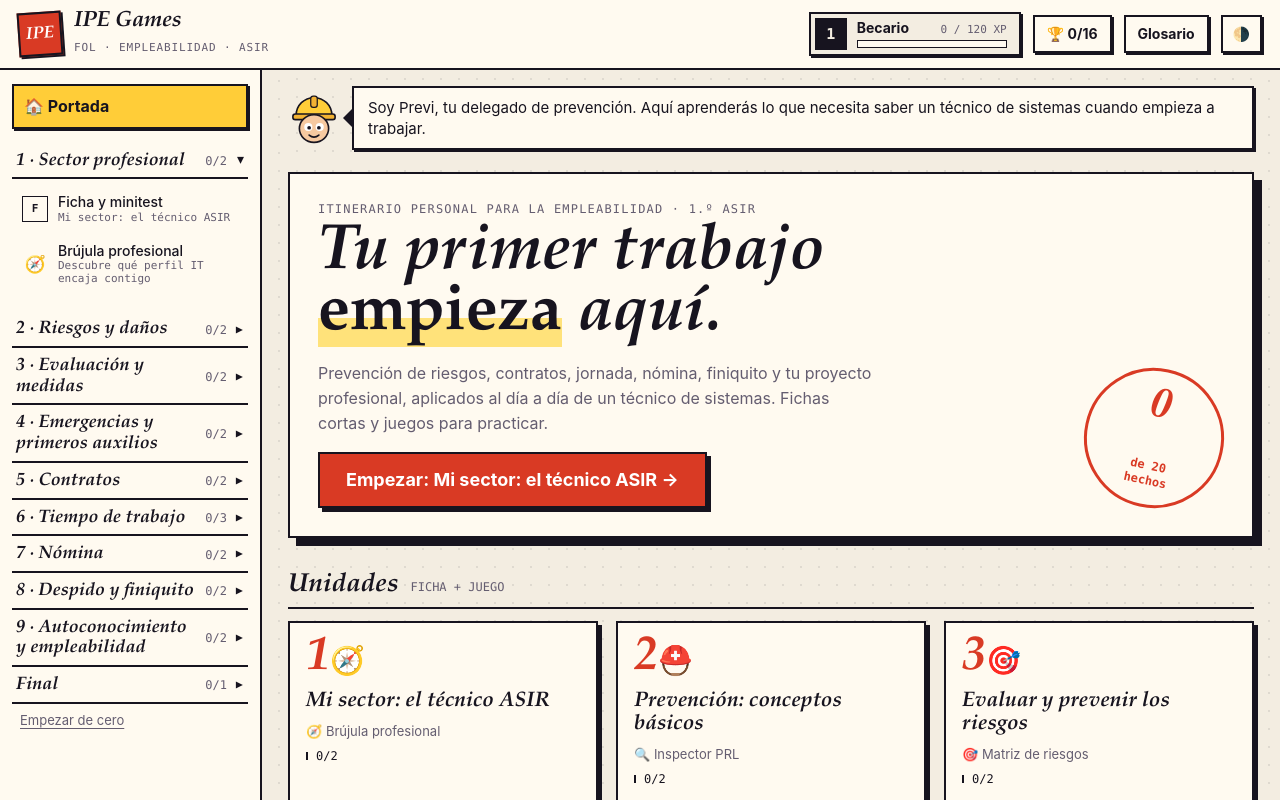
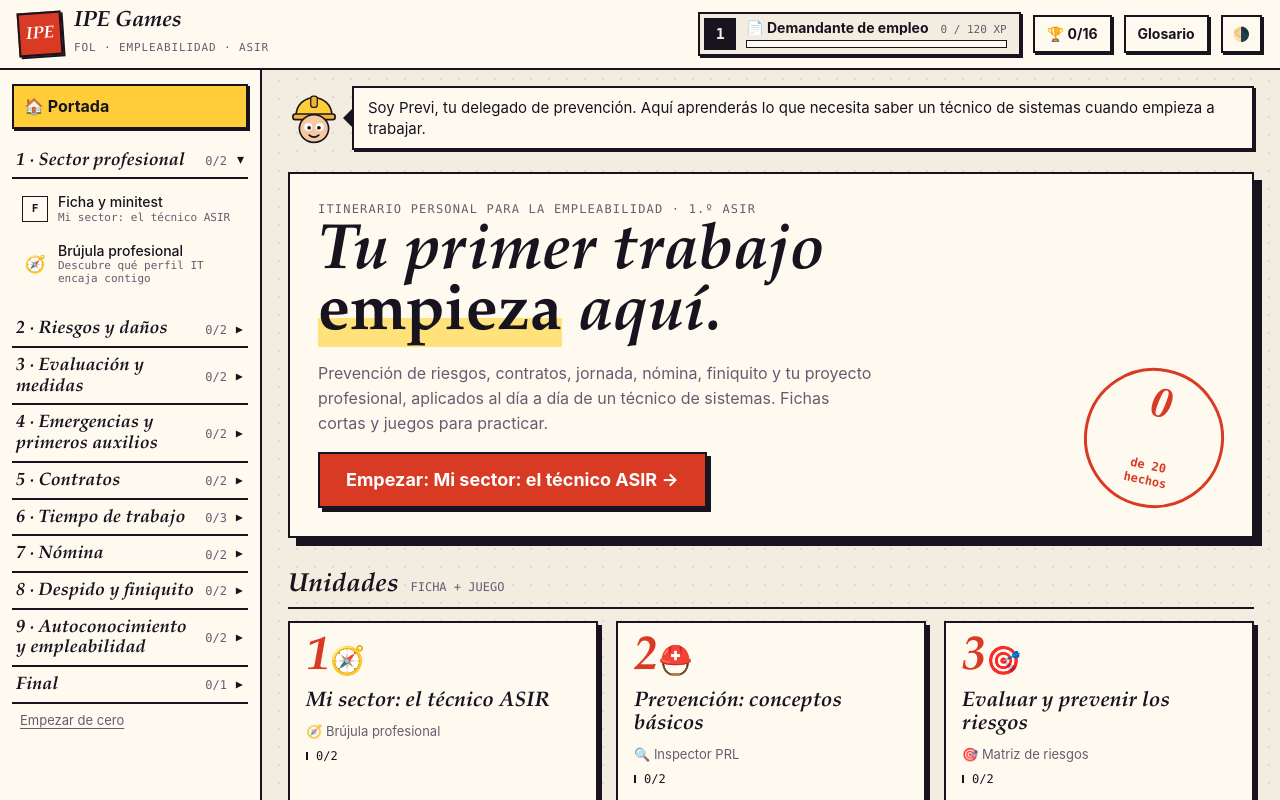
Before and after one commit to Tofalsote/ipe-games-web, a plain HTML site: page index.html in a window 1280 px wide. Drawn offline with Linux system fonts and the light colour scheme.

Commit message:
Rangos temáticos: trayectoria laboral del SEPE a fundar tu empresa IT
Co-Authored-By: Claude Opus 5.5 <noreply@anthropic.com>

```diff
--- a/css/style.css
+++ b/css/style.css
@@ -3690,3 +3690,19 @@ body.ipe #panel { border: 0; background: none; box-shadow: none; padding: 0 0 24
   body.ipe .insp-art.zoomed svg.art { width: 820px; max-width: none; display: block; }
   body.ipe .insp-side { scroll-margin-top: 10px; }
 }
+
+/* ---- rangos: trayectoria laboral ---- */
+body.ipe #hudRank { white-space: nowrap; overflow: hidden; text-overflow: ellipsis; max-width: 250px; display: inline-block; vertical-align: bottom; }
+body.ipe .ranks { grid-template-columns: repeat(auto-fill, minmax(200px, 1fr)); gap: 10px; }
+body.ipe .ranks > div { display: grid; gap: 3px; align-content: start; padding: 10px 12px; text-align: left; }
+.ranks header { display: flex; align-items: center; gap: 8px; }
+.ranks header b { font: italic 700 22px var(--serif); }
+.ranks header i { font-style: normal; font-size: 20px; }
+.ranks header small { margin-left: auto; }
+body.ipe .ranks span { font: 700 15px/1.25 var(--sans); }
+.ranks em { font: 700 10px var(--mono); font-style: normal; text-transform: uppercase; letter-spacing: .06em; color: var(--red); }
+.ranks p { margin: 2px 0 0; font-size: 12.5px; line-height: 1.4; color: var(--muted); }
+.ranks .now p, .ranks .now em { color: #17141f; }
+.ranks > div:not(.past):not(.now) header i { filter: grayscale(1); opacity: .6; }
+@media (max-width: 900px) { body.ipe #hudRank { max-width: 60vw; } body.ipe .ranks { grid-template-columns: 1fr 1fr; } }
+@media (max-width: 440px) { body.ipe .ranks { grid-template-columns: 1fr; } }
--- a/index.html
+++ b/index.html
@@ -23,7 +23,7 @@
     <button class="hud" id="hud" type="button" title="Ver rangos y logros">
       <span class="hud-level" id="hudLevel">1</span>
       <span class="hud-info">
-        <span class="hud-row"><b id="hudRank">Becario</b><small id="hudXp">0 XP</small></span>
+        <span class="hud-row"><b id="hudRank">Demandante de empleo</b><small id="hudXp">0 XP</small></span>
         <span class="bar"><i id="hudFill"></i></span>
       </span>
     </button>
--- a/js/app.js
+++ b/js/app.js
@@ -23,15 +23,16 @@
     },
   };
 
+  /* rangos: tu trayectoria laboral, del paro a montar tu propia empresa; cada uno con su base legal */
   const RANKS = [
-    [0, 'Becario'],
-    [120, 'Técnico junior'],
-    [300, 'Técnico de soporte'],
-    [550, 'Técnico de sistemas'],
-    [850, 'Delegado de prevención'],
-    [1200, 'Administrador de redes'],
-    [1600, 'Responsable de IT'],
-    [2100, 'Jefe de infraestructura'],
+    [0, 'Demandante de empleo', '📄', 'SEPE', 'Inscrito en el SEPE, con el CV recién hecho y muchas ganas.'],
+    [120, 'Alumno en prácticas', '🏫', 'FP en empresa', 'Tu primera empresa: aprendes con un tutor y sin firmar contrato de trabajo.'],
+    [300, 'Técnico en periodo de prueba', '⏳', 'Art. 14 ET', 'Ya tienes contrato, pero cualquiera de las partes puede terminarlo sin indemnización mientras dura la prueba.'],
+    [550, 'Técnico con contrato indefinido', '✍️', 'Art. 15 ET', 'Superada la prueba: el indefinido es la regla general desde la reforma de 2021.'],
+    [850, 'Delegado de prevención', '🦺', 'Art. 35 LPRL', 'Tus compañeros te eligen para vigilar la seguridad y la salud en el trabajo.'],
+    [1200, 'Miembro del comité de empresa', '🗳️', 'Art. 63 ET', 'Representas a la plantilla y negocias con la empresa, convenio incluido.'],
+    [1600, 'Responsable del equipo IT', '🧑‍💼', 'Poder de dirección', 'Organizas guardias legales, evalúas los riesgos de tu equipo y revisas nóminas.'],
+    [2100, 'Fundador de tu empresa IT', '🚀', 'Autoempleo', 'Ahora quien contrata, da de alta en la Seguridad Social y paga las nóminas eres tú.'],
   ];
   /* logros con forma de acreditaciones del mundo laboral: cada uno lleva el documento o la figura real que imita */
   const BADGES = [
@@ -42,7 +43,7 @@
     { id: 'inspector', icon: '🦺', name: 'Recurso preventivo', ref: 'Art. 32 bis LPRL', how: 'Encuentra todos los peligros de una escena sin fallar la clasificación.' },
     { id: 'matriz', icon: '📋', name: 'Evaluación firmada', ref: 'Método INSST', how: 'Coloca bien todos los riesgos en la matriz.' },
     { id: 'pas', icon: '⛑️', name: 'Equipo de primera intervención', ref: 'Plan de emergencia', how: 'Resuelve una emergencia sin ningún error.' },
-    { id: 'prl', icon: '🏗️', name: 'Delegado de prevención', ref: 'Art. 35 LPRL', how: 'Termina los juegos de prevención: Inspector, Matriz y Emergencia.' },
+    { id: 'prl', icon: '🏗️', name: 'Prevención de nivel básico', ref: 'RD 39/1997', how: 'Termina los juegos de prevención: Inspector, Matriz y Emergencia.' },
     { id: 'contrato', icon: '✍️', name: 'Firma con lupa', ref: 'Art. 15 ET', how: 'Acierta todos los contratos de una partida, trampa incluida.' },
     { id: 'cuadrante', icon: '⏰', name: 'Registro horario impecable', ref: 'Art. 34 ET', how: 'Supera los cuatro niveles del cuadrante.' },
     { id: 'legal', icon: '⚖️', name: 'Inspección de Trabajo', ref: 'ITSS', how: 'Encadena 10 aciertos en ¿Legal o ilegal?' },
@@ -76,7 +77,8 @@
     const i = rankOf(xp);
     const next = RANKS[i + 1];
     $('#hudLevel').textContent = i + 1;
-    $('#hudRank').textContent = RANKS[i][1];
+    $('#hudRank').textContent = RANKS[i][2] + ' ' + RANKS[i][1];
+    $('#hud').title = `${RANKS[i][1]} (${RANKS[i][3]}): ${RANKS[i][4]} Pulsa para ver rangos y logros.`;
     $('#hudXp').textContent = next ? `${xp} / ${next[0]} XP` : `${xp} XP`;
     $('#hudFill').style.width = (next ? ((xp - RANKS[i][0]) / (next[0] - RANKS[i][0])) * 100 : 100) + '%';
     $('#badgeCount').textContent = `${badges.size}/${BADGES.length}`;
@@ -92,7 +94,7 @@
     void hud.offsetWidth;
     hud.classList.add('bump');
     if (rankOf(xp) > before) {
-      toast('⬆️', 'Subes de rango', `Ahora eres ${RANKS[rankOf(xp)][1]}`);
+      toast(RANKS[rankOf(xp)][2], 'Subes de rango', `${RANKS[rankOf(xp)][1]} · ${RANKS[rankOf(xp)][3]}`);
       confetti(70);
     }
   }
@@ -420,7 +422,7 @@
     const i = rankOf(xp);
     $('#trophyBody').innerHTML =
       '<div class="ranks">' +
-      RANKS.map(([min, name], k) => `<div class="${k < i ? 'past' : k === i ? 'now' : ''}"><b>${k + 1}</b><span>${name}</span><small>${min} XP</small></div>`).join('') +
+      RANKS.map(([min, name, icon, ref, desc], k) => `<div class="${k < i ? 'past' : k === i ? 'now' : ''}"><header><b>${k + 1}</b><i aria-hidden="true">${icon}</i><small>${min} XP</small></header><span>${esc(name)}</span><em>${esc(ref)}</em><p>${esc(desc)}</p></div>`).join('') +
       '</div><div class="badge-grid">' +
       BADGES.map((b) => `<article class="cred${badges.has(b.id) ? ' on' : ''}"><header><small>${esc(b.ref)}</small><em>${badges.has(b.id) ? 'Concedido' : 'Pendiente'}</em></header><span>${badges.has(b.id) ? b.icon : '🔒'}</span><b>${esc(b.name)}</b><small>${esc(b.how)}</small></article>`).join('') +
       '</div>';
```
